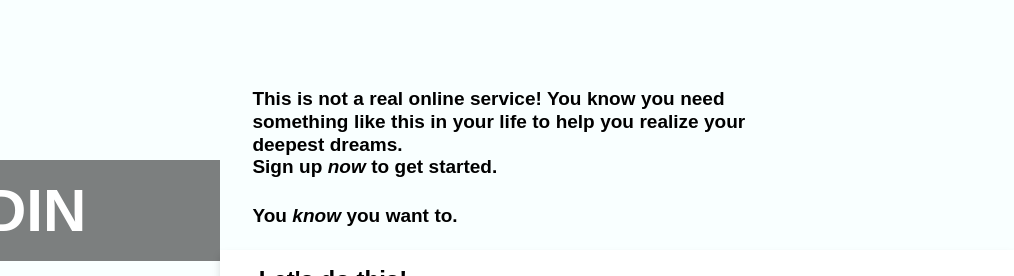
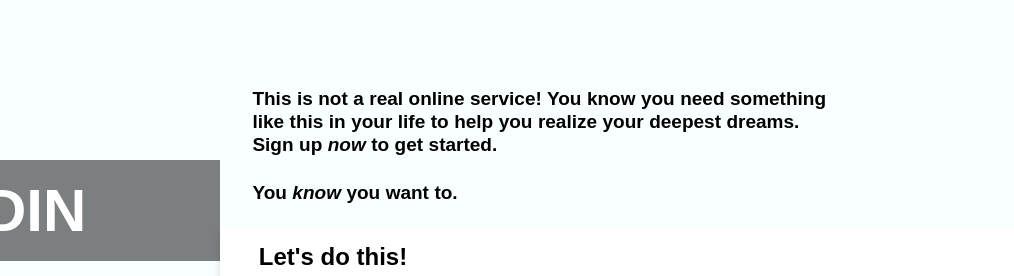
Before and after one commit to Haleemah-Abosede/SH_first_task, a plain HTML site: page index.html in a window 1280 px wide. Shown: the top 276 px of the page, 266-1280 px from the left. Drawn offline with Linux system fonts and the light colour scheme; a web font is replaced by a local one.

```diff
--- a/index.css
+++ b/index.css
@@ -74,7 +74,7 @@ aside{
 
 aside .paragraph{
     margin-top: 3.5rem;
-    margin-right: 9rem;
+    margin-right: 7rem;
     line-height: 1.2;
     font-size: 19px;
     word-spacing: .01em;
```
